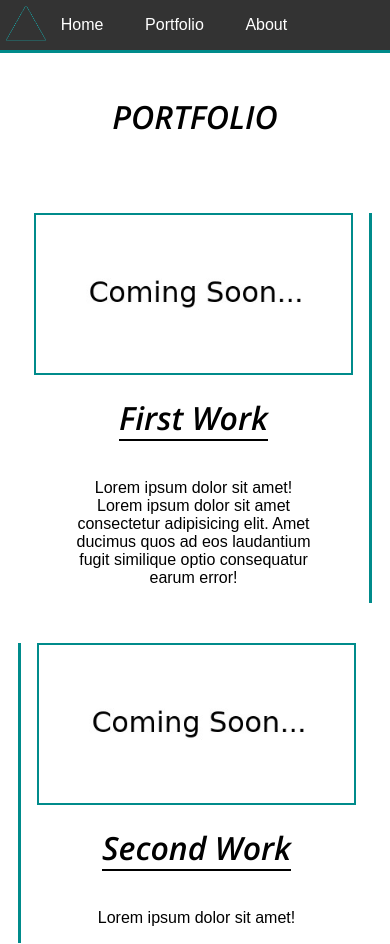
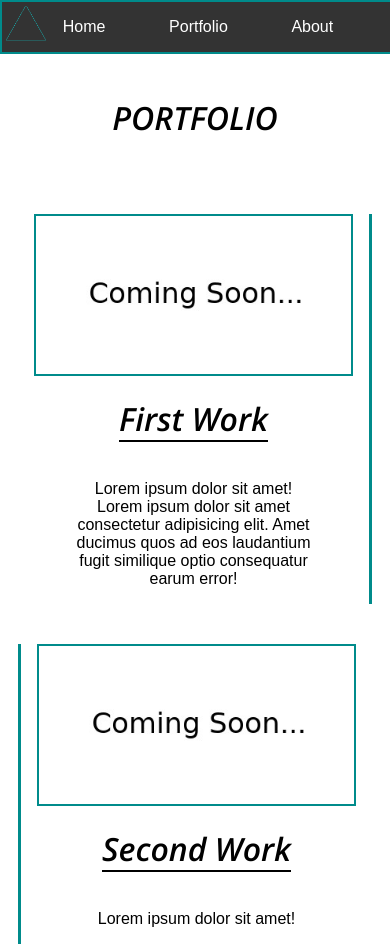
Before and after one commit to jgeltchrobb/portfolio-2, a plain HTML site: page portfolio.html in a window 390 px wide. Shown: the top 944 px of the page. Drawn offline with nearby package versions, Linux system fonts and the light colour scheme.

Commit message:
changed nav bar fonts and fixed home page triangle

```diff
--- a/css/about.css
+++ b/css/about.css
@@ -126,7 +126,7 @@ footer > a > #uptop {
 }
 
 
-@media screen and (max-width: 768px) {
+@media screen and (max-width: 1025px) {
     #bio > img {
         width: 60%;
     }
@@ -138,9 +138,24 @@ footer > a > #uptop {
     #contact_img > img {
         margin: 0 1em;
     }
+
+    .nav_bar {
+        width: 100%;
+        justify-content: center;
+        border: 2px solid darkcyan
+    }
+
+    .nav_bar > ul {
+        width: 80%;
+        justify-content: space-between;
+    }
+
+    .nav_bar > ul > a > li {
+        font-size: 1.3em;
+    }
 }
 
-@media screen and (max-width: 400px) {
+@media screen and (max-width: 421px) {
     #container {
         display: flex;
         flex-direction: column;
@@ -154,6 +169,10 @@ footer > a > #uptop {
     .nav_bar > ul > li {
         padding: 0 1.5em;
         margin: 0;
+    }
+
+    .nav_bar > ul > a > li {
+        font-size: 1em;
     }
 
     #bio {
--- a/css/portfolio.css
+++ b/css/portfolio.css
@@ -116,7 +116,7 @@ footer > a > #uptop {
     padding: 0.5em 0;
 }
 
-@media screen and (max-width: 768px) {
+@media screen and (max-width: 1025px) {
     #container {
         flex-direction: column;
         align-items: center;
@@ -130,9 +130,24 @@ footer > a > #uptop {
     .item > p {
         text-align: center;
     }
+    .nav_bar {
+        width: 100%;
+        justify-content: center;
+        border: 2px solid darkcyan
+    }
+
+    .nav_bar > ul {
+        width: 80%;
+        justify-content: space-between;
+    }
+
+    .nav_bar > ul > a > li {
+        font-size: 1.3em;
+    }
+
 }
 
-@media screen and (max-width: 400px) {
+@media screen and (max-width: 421px) {
     .nav_bar {
         z-index: 1;
         justify-content: space-between;
@@ -141,6 +156,10 @@ footer > a > #uptop {
     .nav_bar > ul > li {
         padding: 0 1.5em;
         margin: 0;
+    }
+
+    .nav_bar > ul > a > li {
+        font-size: 1em;
     }
 
     .item {
--- a/css/styles.css
+++ b/css/styles.css
@@ -4,9 +4,11 @@ body {
     font-family: sans-serif;
     width: 100%;
 }
+
 #small_triangle {
     visibility: hidden;
 }
+
 .contact_img {
     width: 30%;
     height: 30%;
@@ -489,16 +491,17 @@ footer {
     background-color: rgba(255, 255, 255, 0.7);
 }
 
-@media screen and (max-width: 768px) {
+@media screen and (max-width: 1025px) {
     #small_triangle {
         visibility: visible;
         position: absolute;
-        width: 50px;
+        width: 40px;
         z-index: 4;
         top: 0.4em;
         left: 0.4em;
         filter: brightness(300%)
     }
+
     .contact_bar {
         display: none;
     }
@@ -513,12 +516,17 @@ footer {
 
     .nav_bar {
         width: 100%;
-        justify-content: space-around;
+        justify-content: center;
         border: 2px solid darkcyan
     }
 
-    .nav_bar > ul > li {
-        padding: 0 6em;
+    .nav_bar > ul {
+        width: 80%;
+        justify-content: space-between;
+    }
+
+    .nav_bar > ul > li > a {
+        font-size: 1.3em;
     }
 
     #my_name {
@@ -648,7 +656,7 @@ footer {
     }
 }
 
-@media screen and (max-width: 400px) {
+@media screen and (max-width: 421px) {
     .nav_bar {
         border: none;
         border-bottom: 2px solid darkcyan;
@@ -660,6 +668,10 @@ footer {
     .nav_bar > ul > li {
         padding: 0 1.5em;
         margin: 0;
+    }
+
+    .nav_bar > ul > li > a {
+        font-size: 1em;
     }
 
     #top_buttons > button > span {
--- a/portfolio.html
+++ b/portfolio.html
@@ -8,6 +8,7 @@
     <meta name="description" content="Jordan's a full stack web developer working with javascript, node js, react, ruby and rails">
     <link rel="stylesheet" href="css/portfolio.css">
     <link rel="icon" href="favicon.ico" type="image/x-icon" />
+    <script src="scripts/scripts.js"></script>
     <style>
         @import url('https://fonts.googleapis.com/css?family=Open+Sans:600i');
     </style>
--- a/scripts/scripts.js
+++ b/scripts/scripts.js
@@ -1,3 +1,13 @@
+$(document).on('turbolinks:load', function () {
+    if (
+      navigator.appName == 'Microsoft Internet Explorer'
+      || !!(navigator.userAgent.match(/Trident/) || navigator.userAgent.match(/rv:11/))
+      || (typeof $.browser !== "undefined" && $.browser.msie == 1)
+    ) {
+      alert('This website is best viewable in Chrome or Firefox.')
+    }
+});
+
 function port_flip() {
     document.getElementById('portfolio').classList.toggle('port_flipped');
     if (about_me.classList.contains("about_flipped")) {
```
Also changed, not shown: about.html (+1 -0 lines), todo.txt (added), 1 other file.
